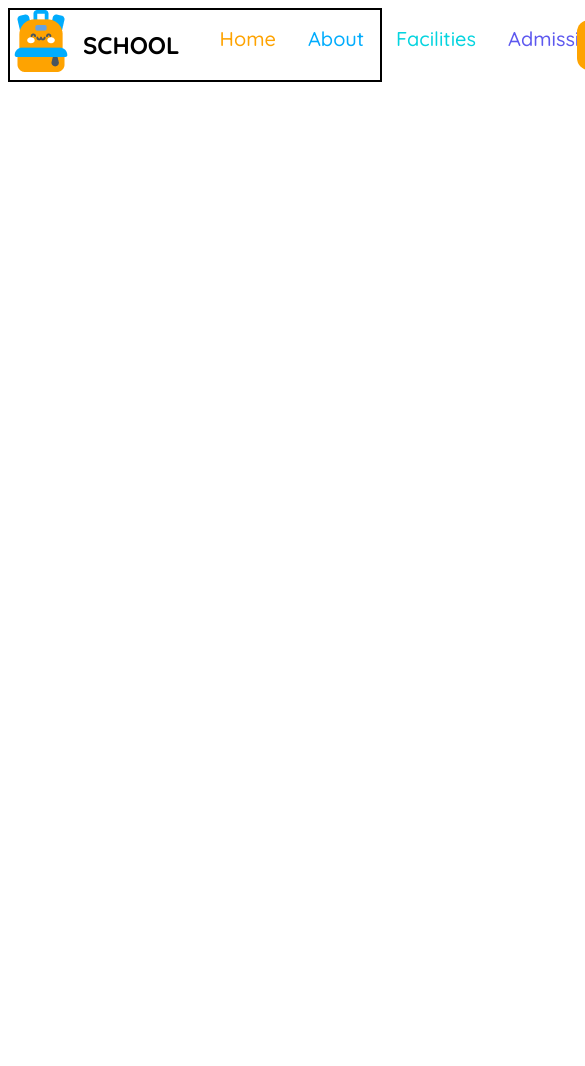
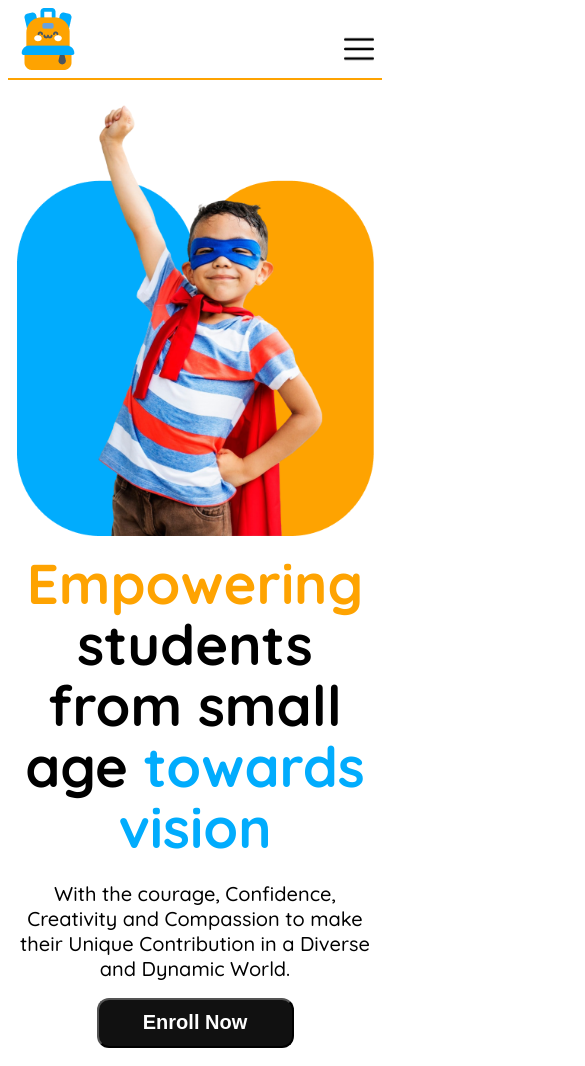
Before and after one commit to tahmid-khan-hub/kids-school-main, a plain HTML site: page index.html in a window 390 px wide. Shown: the top 1066 px of the page, 585 px wide, since content can reach past the window. Before the commit the page ends 844 px from the top, so only its background shows below. Drawn offline with Linux system fonts and the light colour scheme.

Commit message:
header section done

```diff
--- a/index.html
+++ b/index.html
@@ -9,10 +9,10 @@
 <body class="quicksand">
     <header>
         <nav class="navbar">
-            <div class="brand">
-                <img src="./assets/logo.png" class="logo" alt="">
-                <h2 class="brand-name">SCHOOL</h2>
-            </div>
+
+            <img src="./assets/logo.png" class="logo" alt="picture of a bag">
+            <h2 class="brand-name">SCHOOL</h2>
+
             <div class="menu">
                 <ul class="menu-list">
                     <li class="yellow">Home</li>
@@ -24,8 +24,16 @@
             <div class="button">
                 <button class="btn-primary">Contact</button>
             </div>
+            <img src="./assets/1828859.png" class="menu-bar" alt="">
         </nav>
-        <div>
+        <hr class="hr">
+        <div class="banner">
+            <div class="banner-description">
+                <h1 class="banner-header"><span class="yellow">Empowering</span> <br> students from small age <span class="blue">towards vision</span></h1>
+                <p class="banner-paragraph">With the courage, Confidence, Creativity and Compassion to make their Unique Contribution in a Diverse and Dynamic World.</p>
+                <button class="black-button">Enroll Now</button>
+            </div>
+            <img src="./assets/hero-kids.png" class="banner-img" alt="picture of a hero-kids">
 
         </div>
     </header>
--- a/styles/design.css
+++ b/styles/design.css
@@ -23,8 +23,7 @@
 
 /* navbar */
 .navbar{
-    border: 2px solid black;
-    max-width: 1440px;
+    max-width: 1158.61px;
     margin: 0 auto;
     display: flex;
     justify-content: space-between;
@@ -53,8 +52,8 @@
     font-weight: 500;
 }
 .button{
-
     margin: 10px 10px;
+    margin-left: 60px;
 }
 .btn-primary{
     width: 197px;
@@ -67,3 +66,96 @@
     font-weight: 500;
     border: none;
 }
+.brand-name{
+    font-weight: 700;
+    margin-left: -150px;
+}
+.hr{
+    display: none;
+}
+.menu-bar{
+    display: none;
+    width: 30px;
+    height: 30px;
+}
+
+/* banner section styles */
+.banner{
+    display: flex;
+    max-width: 1158.61px;
+    margin: 0 auto;
+    gap: 50px;
+    margin-top: 18px;
+}
+.banner-description{
+    width: 640px;
+    margin-top: 122px;
+}
+.banner-header{
+    font-size: 3.5rem;
+    font-weight: 700;
+    line-height: 61px;
+}
+.banner-paragraph{
+    margin-top: -15px;
+    font-size: 1.25rem;
+    font-weight: 500;
+}
+.black-button{
+    border-radius: 12px;
+    background: rgb(17, 17, 17);
+    color: white;
+    font-size: 1.25rem;
+    padding: 10px;
+    margin: 10px 0px;
+    font-weight: 600;
+    width: 197px;
+    height: 50px;
+    margin-top: -3px;
+}
+
+
+
+/* responsiveness */
+@media screen and (max-width:576px){
+    .banner{
+        flex-direction: column-reverse;
+        width: auto;
+
+    }
+    .button,.menu{
+        display: none;
+    }
+    .menu-bar{
+        display: flex;
+        margin-top: 20px;
+    }
+    .brand-name{
+        display: none;
+    }
+    .navbar{
+        width: auto;
+        display: flex;
+        justify-content: space-between;
+        align-items: center;
+    }
+
+    .hr {
+        display: block;
+        box-sizing: border-box;
+        border: 0.5px solid rgb(254, 163, 1);
+    }
+
+
+    .banner-description{
+        width: auto;
+        text-align: center;
+        margin-top: -70px;
+    }
+
+    .banner-img,.navbar{
+        width: 357px;
+        margin: 0 auto;
+    }
+
+}
```
Also changed, not shown: assets/1828859.png (added).
